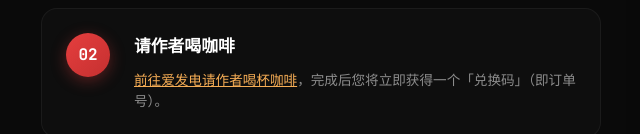
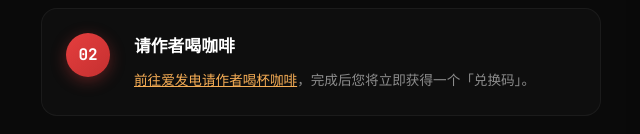
Before and after one commit to SoKeiKei/CapKit-download, a website: page pro.html in a window 1280 px wide. Shown: the part 818-952 px from the top of the page, 7-647 px from the left. Drawn offline with nearby package versions, Linux system fonts and the light colour scheme.

Commit message:
Update pro.html

```diff
--- a/pro.html
+++ b/pro.html
@@ -743,7 +743,7 @@
                         <div class="step-number">02</div>
                         <div>
                             <h3>请作者喝咖啡</h3>
-                            <p><a href="https://ifdian.net/item/da794a08118211f1baf25254001e7c00" target="_blank" style="color: var(--cny-gold); text-decoration: underline;">前往爱发电请作者喝杯咖啡</a>，完成后您将立即获得一个「兑换码」（即订单号）。</p>
+                            <p><a href="https://ifdian.net/item/da794a08118211f1baf25254001e7c00" target="_blank" style="color: var(--cny-gold); text-decoration: underline;">前往爱发电请作者喝杯咖啡</a>，完成后您将立即获得一个「兑换码」。</p>
                         </div>
                     </div>
                     <div class="step-card">
```
